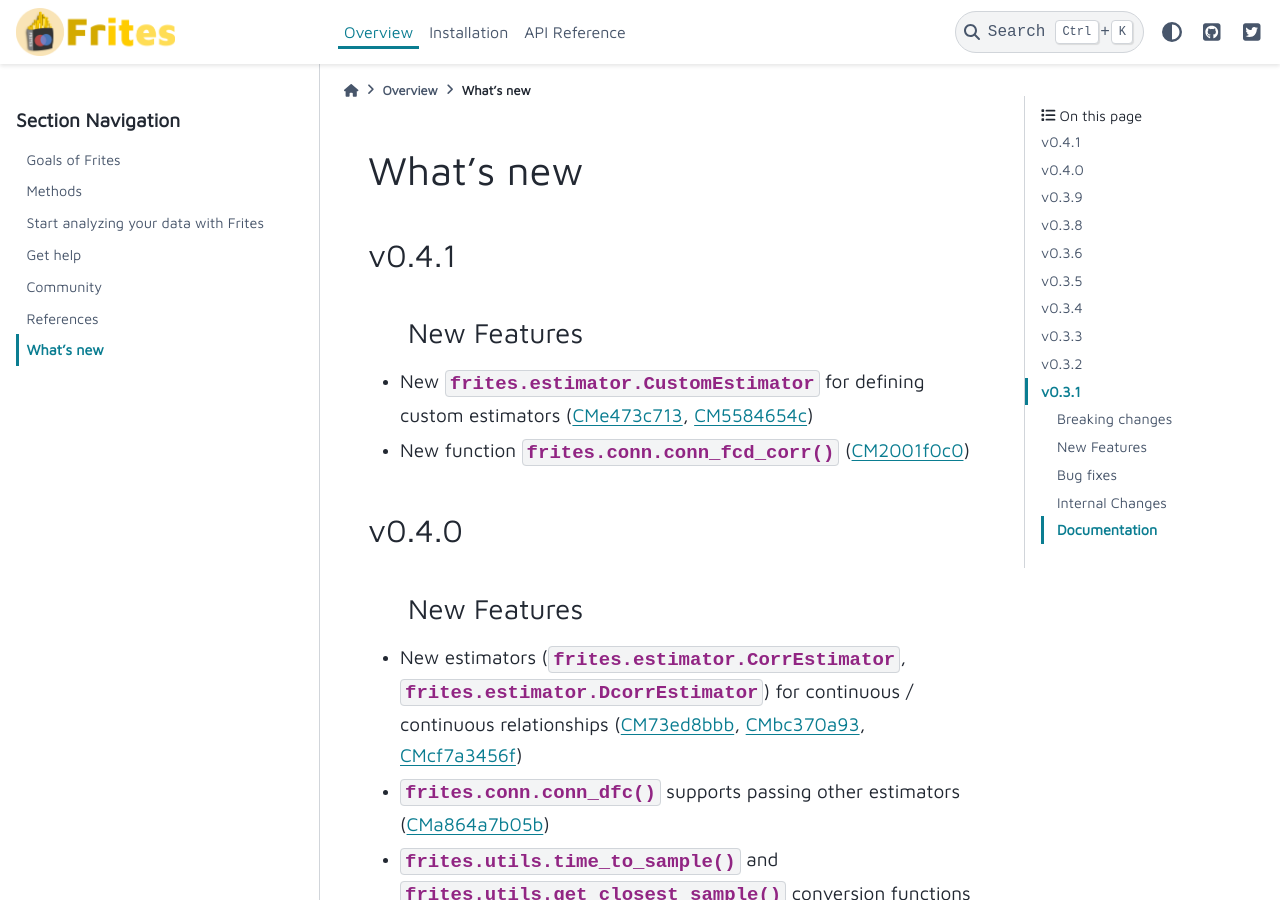
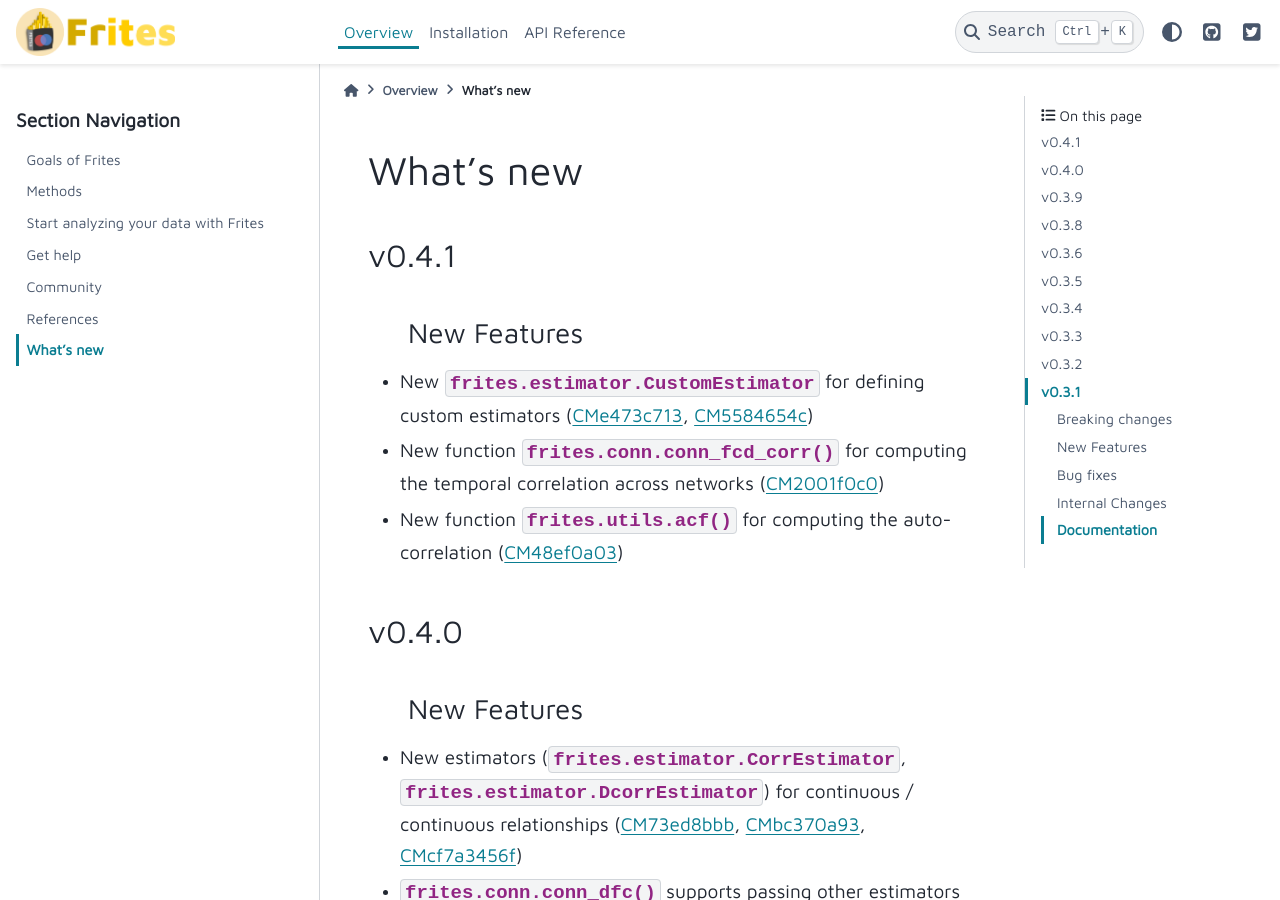
Before and after one commit to brainets/frites, a Sphinx documentation site: the page built from docs/source/overview/ovw_whatsnew.rst, in a window 1280 px wide and 900 px high. Built offline with Sphinx 7.4.7 and the PyData theme 0.15.4, drawn with Linux system fonts in a browser that asks for light colours; pages that are not in the unit, such as notebooks, are missing from menus.

Commit message:
Update whatsnew

```diff
--- a/docs/source/overview/ovw_whatsnew.rst
+++ b/docs/source/overview/ovw_whatsnew.rst
@@ -9,7 +9,8 @@ v0.4.1
 New Features
 ++++++++++++
 * New :class:`frites.estimator.CustomEstimator` for defining custom estimators (:commit:`e473c713`, :commit:`5584654c`)
-* New function :func:`frites.conn.conn_fcd_corr` (:commit:`2001f0c0`)
+* New function :func:`frites.conn.conn_fcd_corr` for computing the temporal correlation across networks (:commit:`2001f0c0`)
+* New function :func:`frites.utils.acf` for computing the auto-correlation (:commit:`48ef0a03`)
 
 v0.4.0
 ------
```
